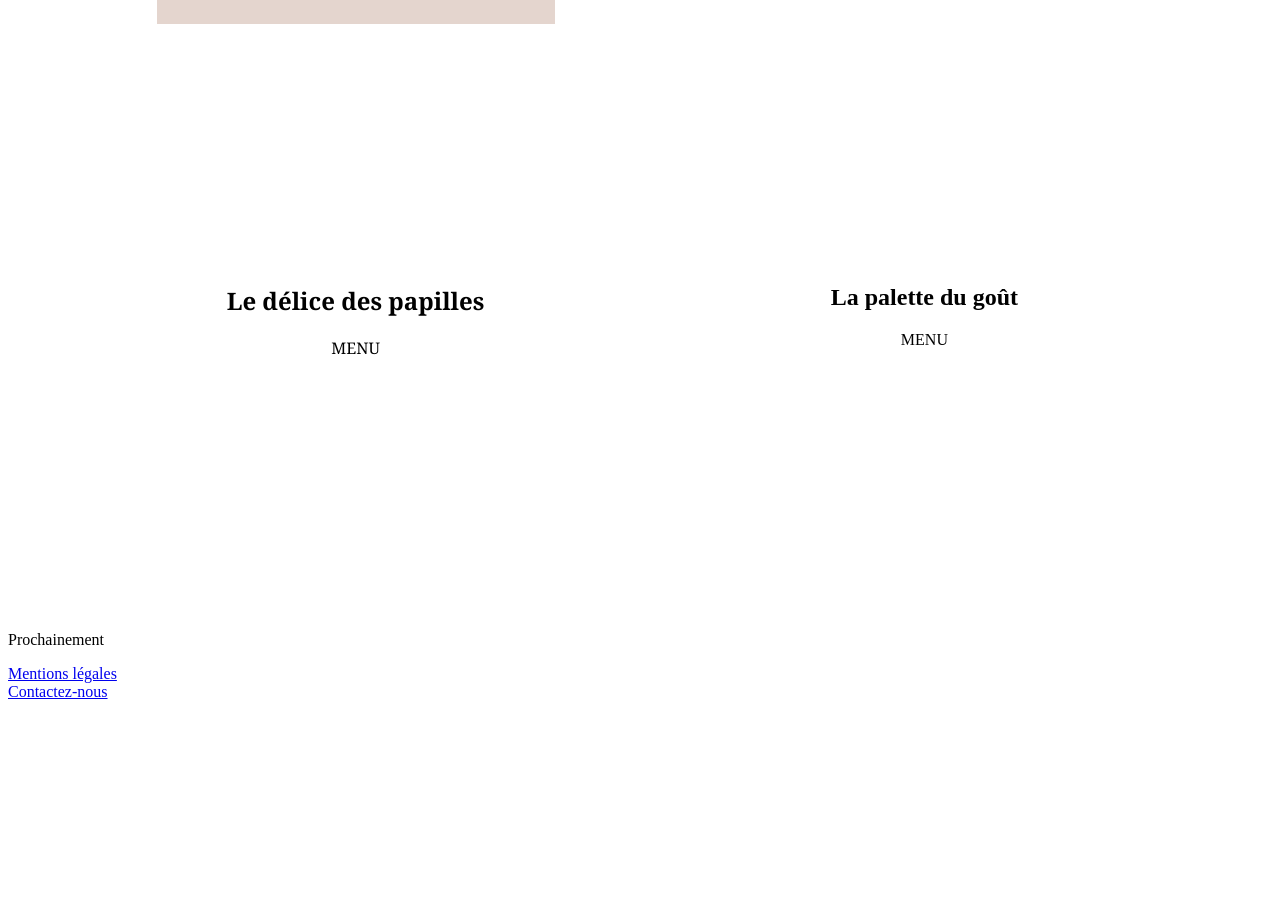
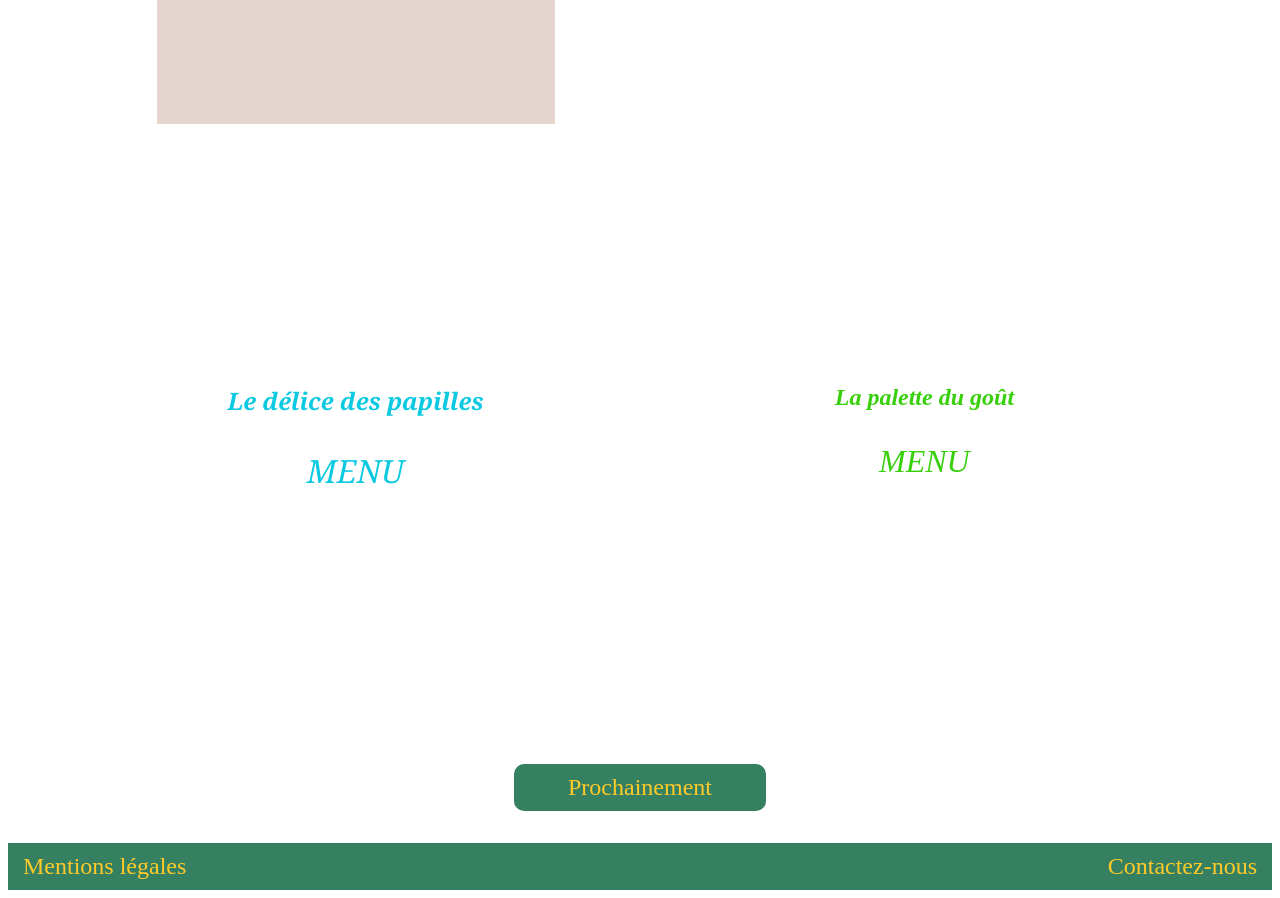
Before and after one commit to LaChipse/Dynamisez-une-page-web-avec-des-animations-CSS, a website: page html/index.html in a window 1280 px wide. Shown: the part 720-1618 px from the top of the page. Before the commit the page ends 1429 px from the top, so only its background shows below. Drawn offline with Linux system fonts and the light colour scheme.

Commit message:
Mise en forme page acceuil v2

```diff
--- a/html/index.html
+++ b/html/index.html
@@ -4,6 +4,7 @@
   <head>
    	<meta charset="utf-8">
     <meta name="viewport" content="width=device-width" />
+    <script src="https://kit.fontawesome.com/12ab544d55.js" crossorigin="anonymous"></script>
     <link rel="stylesheet" href="../css/style.css" />
 	<title>Ohmyfood</title>
   </head>
@@ -15,7 +16,7 @@
         </header>
         <section class="menus">
             <article class="menu--note">
-            	<img src="#" alt="logo-note">
+            	<i class="fas fa-music fa-3x" style="color: #ff6b6b"></i>
                 <h2>La note enchantée</h2>
                 <p>MENU</p>
             </article>
@@ -33,11 +34,11 @@
             </article>
         </section>
         <aside class="next">
-            <p>Prochainement</p>
+            <p class="next__p">Prochainement</p>
         </aside>
         <footer class="footer">
-            <div class="footer footer__mention"><a href="#" target="blank">Mentions légales</a></div>
-            <div class="footer footer__contact"><a href="#" target="blank">Contactez-nous</a></div>
+            <div class="footer__mention"><a href="#" target="blank">Mentions légales</a></div>
+            <div class="footer__contact"><a href="#" target="blank">Contactez-nous</a></div>
         </footer>
     </main>
   </body>
--- a/sass/main.scss
+++ b/sass/main.scss
@@ -1,51 +1,70 @@
-$color-primary: #319678;
+$color-primary: #368062;
 $color-secondary: #FFCA28;
 $color-note: #e4d5ce;
 $color-bg: white;
-
- @mixin dimension {
-     width: 35%;
-     padding-top: 15em;
-     padding-bottom: 15em;
-    text-align: center;
- }
-
-.header {
-    color: $color-secondary;
-    background-color: $color-primary;
-    &__heading {
-        text-align: center;
-        padding: 1em;
-    }
-}
+$font-size: 0.5em, 1em, 1.5em, 2em, 2.5em, 3em;
+$margin-top: 10px;
+$margin-bottom: 10px;
+$margin-right: 0px;
+$margin-left: 0px;
 
 $menu-input: (
   note: (
-      bg: $color-note,
-      ff: Arial,
-   ),
+    bg: $color-note,
+    ff: Arial,
+    fs: italic,
+    col: black,
+  ),
   chic: (
-      bg: $color-bg,
-      ff: 'Bookman old Style',
+    bg: $color-bg,
+    ff: 'Bookman old Style',
+    fs: normal,
+    col: #ca7906,
   ),
   delice: (
-      bg: $color-bg,
-      ff: Georgia,
+    bg: $color-bg,
+    ff: Georgia,
+    fs: italic,
+    col: #0ac9e1,
   ),
   palette: (
     bg: $color-bg,
     ff: 'Times New Roman',
+    fs: italic,
+    col: #37d00b,
   )
 );
+
+@mixin margin ($mt: $margin-top, $mr: $margin-right, $mb: $margin-bottom, $ml: $margin-left){
+    margin: $mt $mr $mb $ml;
+}
+
+@mixin dimension {
+    width: 35%;
+    padding-top: 15em;
+    padding-bottom: 15em;
+    text-align: center;
+}
 
 @mixin menu-style($palettes) {
     @each $type, $palette in $palettes{
         &--#{$type}{
           background-color: map-get($palette, bg);
           font-family: map-get($palette, ff);
-          padding: map-get($palette, pad);
+          font-style: map-get($palette , fs);
+          color: map-get($palette, col);
           @include dimension;
         }
+    }
+}
+
+.header {
+    color: $color-secondary;
+    background-color: $color-primary;
+    &__heading {
+        font-size: nth($font-size, 6);
+        text-align: center;
+        padding: 0.5em;
     }
 }
 
@@ -61,3 +80,51 @@ $menu-input: (
 .menu {
     @include menu-style($menu-input);
 }
+
+h2 {
+    font-size: nth($font-size, 3);
+}
+
+i {
+    position: relative;
+    top: 20px;
+}
+
+article p {
+    font-size: nth($font-size, 4);
+}
+
+.next {
+    display: flex;
+    justify-content: space-around;
+    background-color: $color-primary;
+    color: $color-secondary;
+    margin: auto;
+    width: 20%;
+    font-size: nth($font-size, 3);
+    border-radius: 10px;
+    &__p {
+        @include margin
+    }
+}
+
+a {
+    text-decoration: none;
+    color: $color-secondary;
+}
+
+.footer {
+    color: $color-secondary;
+    background-color: $color-primary;
+    display: flex;
+    justify-content: space-between;
+    margin-top: 2em;
+    &__mention {
+        @include margin($ml: 15px);
+        font-size: nth($font-size, 3);
+    }
+    &__contact {
+        @include margin($mr: 15px);
+        font-size: nth($font-size, 3);
+    }
+}
```
Also changed, not shown: css/style.css, 1 other file.
